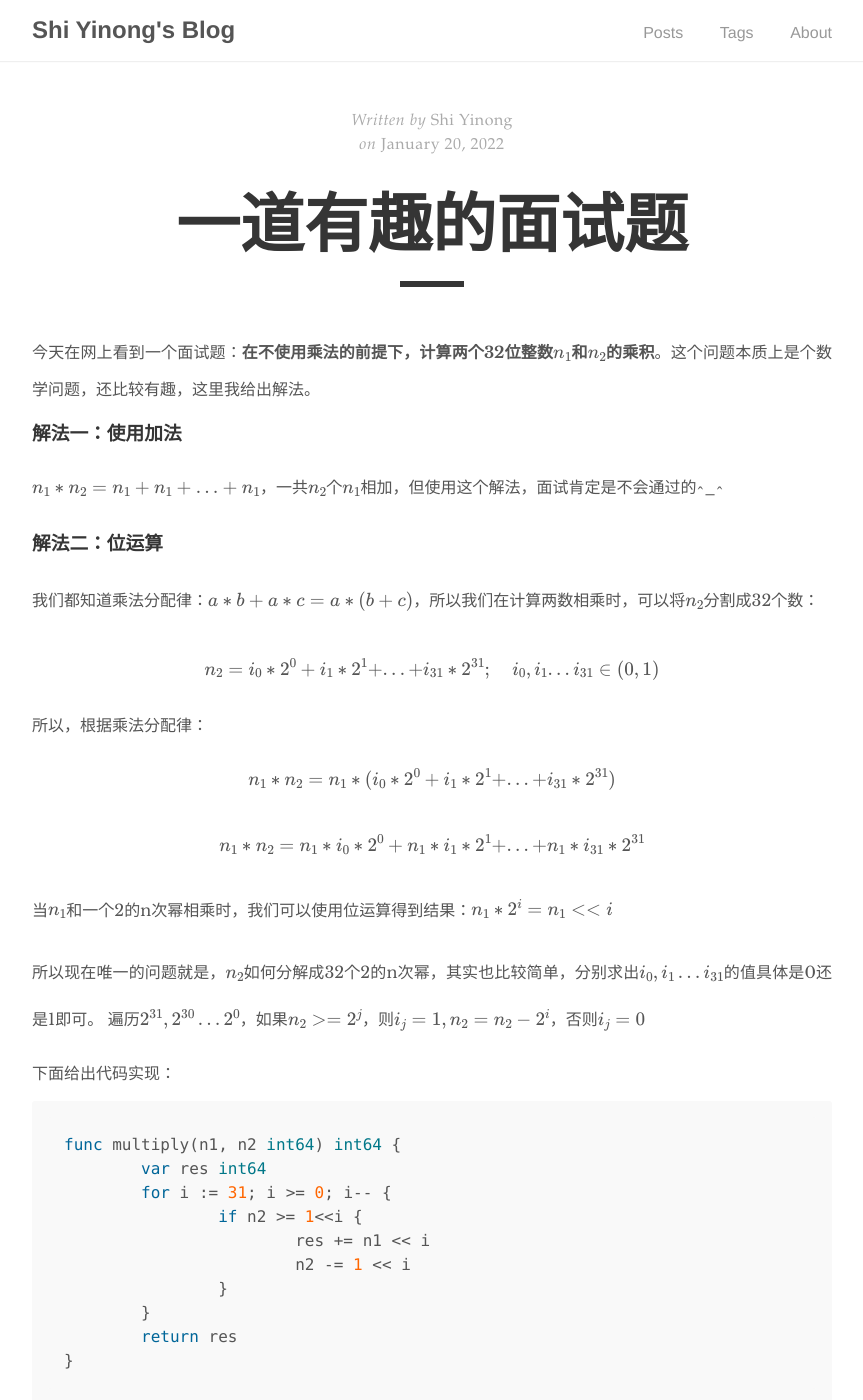
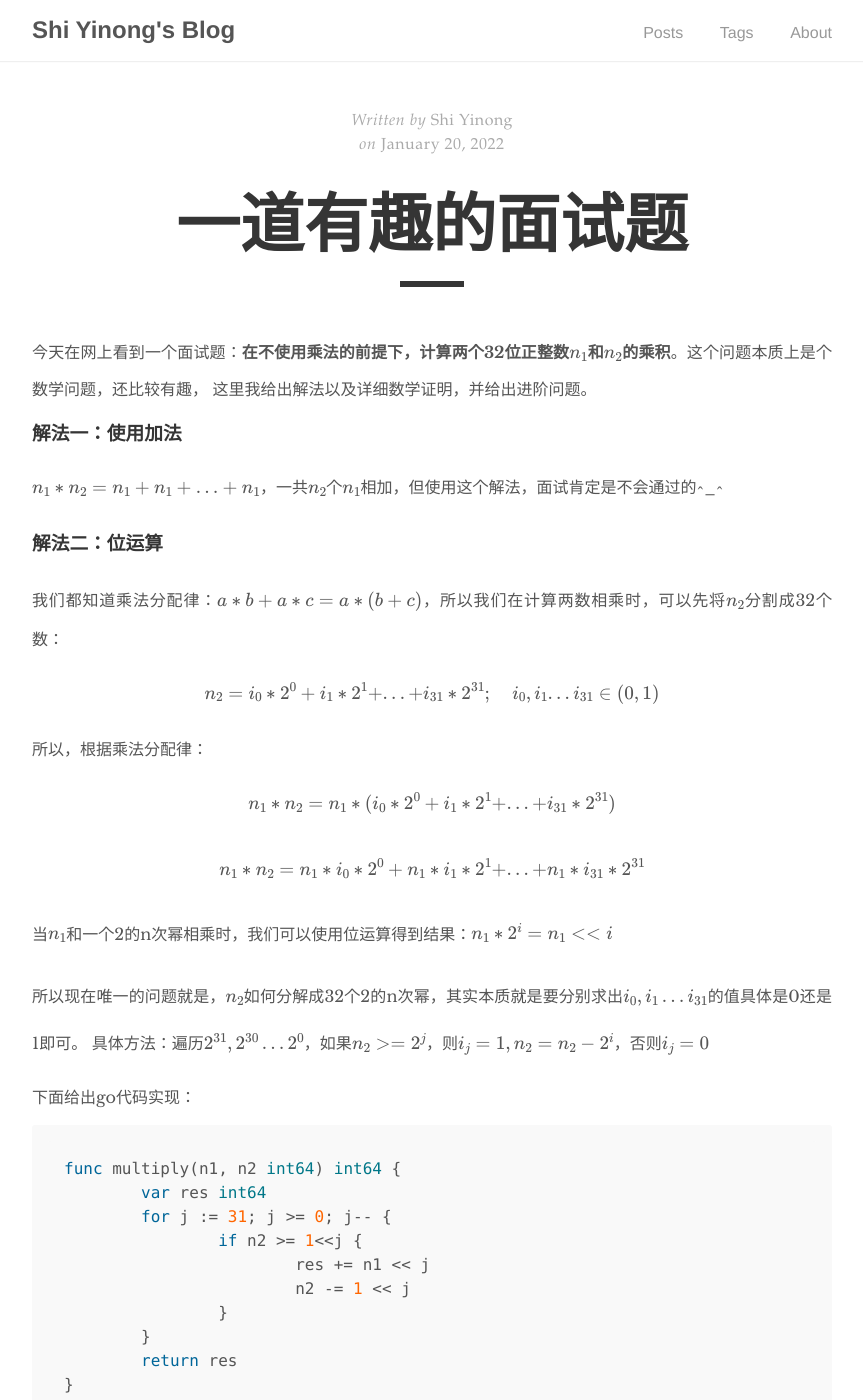
Before and after one commit to shiyinong/shiyinong.github.io, a Jekyll site: the page built from _posts/2022-01-20-一道有趣的面试题.md, in a window 1280 px wide and 1400 px high. Shown: the whole window, without its empty margins (208-1071 px from the left). Built offline with Jekyll 4.4.1, drawn with Linux system fonts in a browser that asks for light colours; formulas are drawn with MathJax 3; some of the changed text lies outside the part shown.

Commit message:
一道有趣的面试题

````diff
--- a/_posts/2022-01-20-一道有趣的面试题.md
+++ b/_posts/2022-01-20-一道有趣的面试题.md
@@ -6,7 +6,8 @@
 tags:  技术杂谈
 excerpt_separator: <!--more-->
 ---
-今天在网上看到一个面试题：**在不使用乘法的前提下，计算两个32位整数$n_1$和$n_2$的乘积**。这个问题本质上是个数学问题，还比较有趣，这里我给出解法。
+今天在网上看到一个面试题：**在不使用乘法的前提下，计算两个32位正整数$n_1$和$n_2$的乘积**。这个问题本质上是个数学问题，还比较有趣，
+这里我给出解法以及详细数学证明，并给出进阶问题。
 <!--more-->
 
 ### **解法一：使用加法**
@@ -15,7 +16,7 @@
 
 ### **解法二：位运算**
 
-我们都知道乘法分配律：$a * b + a * c = a * (b+c)$，所以我们在计算两数相乘时，可以将$n_2$分割成32个数：
+我们都知道乘法分配律：$a * b + a * c = a * (b+c)$，所以我们在计算两数相乘时，可以先将$n_2$分割成32个数：
 
 $$ n_2 = i_0 * 2^0 + i_1 * 2^1 + ... + i_{31} * 2^{31} ; \quad i_0, i_1 ... i_{31} \in (0, 1) $$
 
@@ -31,24 +32,24 @@
 
 当$n_1$和一个2的n次幂相乘时，我们可以使用位运算得到结果：$n_1 * 2^i = n_1 \< \< i$
 
-所以现在唯一的问题就是，$n_2$如何分解成32个2的n次幂，其实也比较简单，分别求出$i_0, i_1 ... i_{31}$的值具体是0还是1即可。
-遍历$2^{31}, 2^{30} ... 2^0$，如果$n_2 >= 2^j$，则$i_j = 1, n_2 = n_2 - 2^i$，否则$i_j=0$
+所以现在唯一的问题就是，$n_2$如何分解成32个2的n次幂，其实本质就是要分别求出$i_0, i_1 ... i_{31}$的值具体是0还是1即可。
+具体方法：遍历$2^{31}, 2^{30} ... 2^0$，如果$n_2 >= 2^j$，则$i_j = 1, n_2 = n_2 - 2^i$，否则$i_j=0$
 
-下面给出代码实现：
+下面给出go代码实现：
 ```go
 func multiply(n1, n2 int64) int64 {
 	var res int64
-	for i := 31; i >= 0; i-- {
-		if n2 >= 1<<i {
-			res += n1 << i
-			n2 -= 1 << i
+	for j := 31; j >= 0; j-- {
+		if n2 >= 1<<j {
+			res += n1 << j
+			n2 -= 1 << j
 		}
 	}
 	return res
 }
 ```
 
-### 进阶：不使用除法计算两个32位整型的商和余数
+### 进阶：不使用除法计算两个32位正整型的商和余数
 按照上面计算乘积的思路，我们来计算$n_1$和$n_2$的商和余数。下面直接给公式：
 
 $$
@@ -65,19 +66,19 @@
 n_1 = n_2*( i_0 * 2^0 + i_1 * 2^1 + ... + i_{31} * 2^{31} ) + y
 $$
 
-所以，这里仍需要计算$i_0, i_1 ... i_31$，计算方式类似，遍历$2^31, 2^30 ... 2^0$，当$n_2 * 2^j <= n_1$时，$i_j = 1, n_1 = n_1 - n_2 * 2^j$，遍历完毕后，$y = n_1 $
+所以，这里仍需要计算$i_0, i_1 ... i_{31}$，计算方式类似，遍历$2^{31}, 2^{30} ... 2^0$，当$n_2 * 2^j <= n_1$时，$i_j = 1, n_1 = n_1 - n_2 * 2^j$，遍历完毕后，$y = n_1 $
 
-下面给出代码实现：
+下面给出go代码实现：
 ```go
 func divide(n1, n2 int64) (int64, int64) {
 	if n2 == 0 {
 		return 0, 0
 	}
 	var x int64
-	for i := 31; i >= 0; i-- {
-		if n1 >= n2<<i {
-			n1 -= n2 << i
-			x += 1 << i
+	for j := 31; j >= 0; j-- {
+		if n1 >= n2<<j {
+			n1 -= n2 << j
+			x += 1 << j
 		}
 	}
 	return x, n1
````
